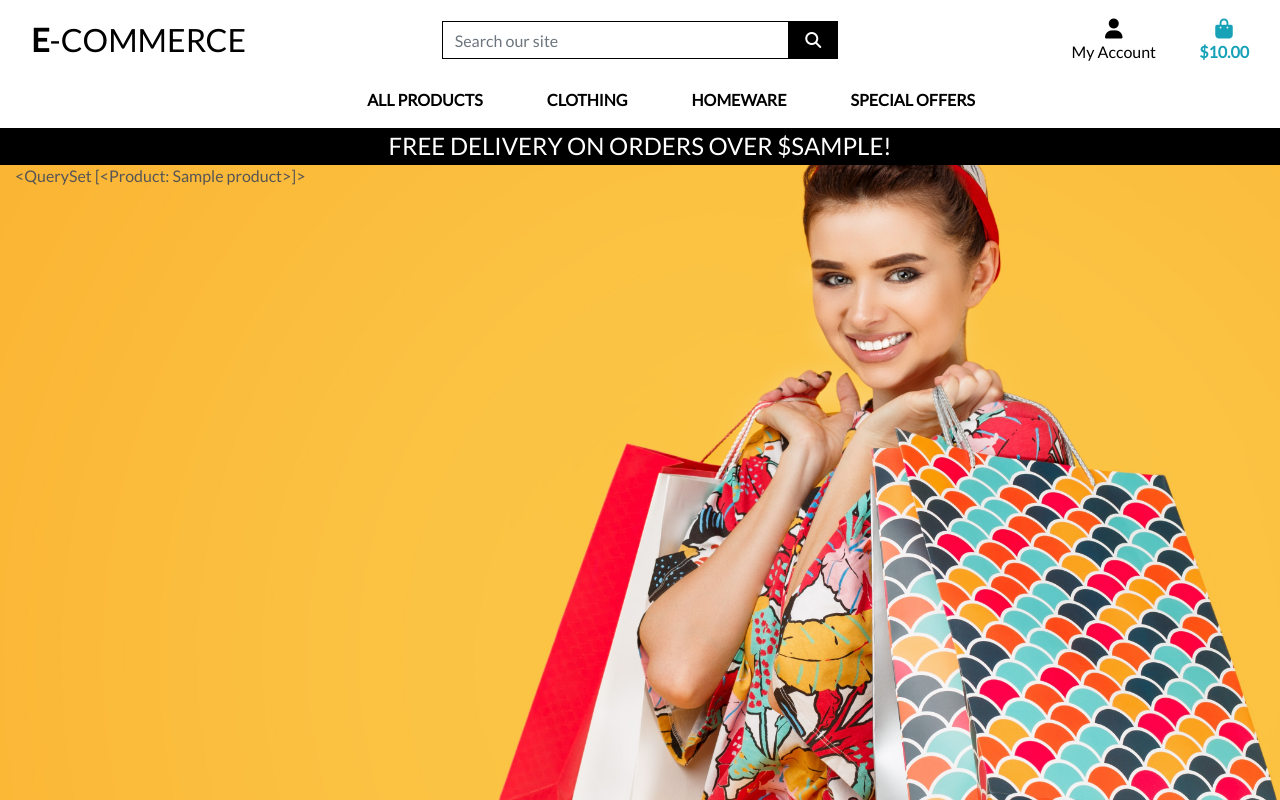
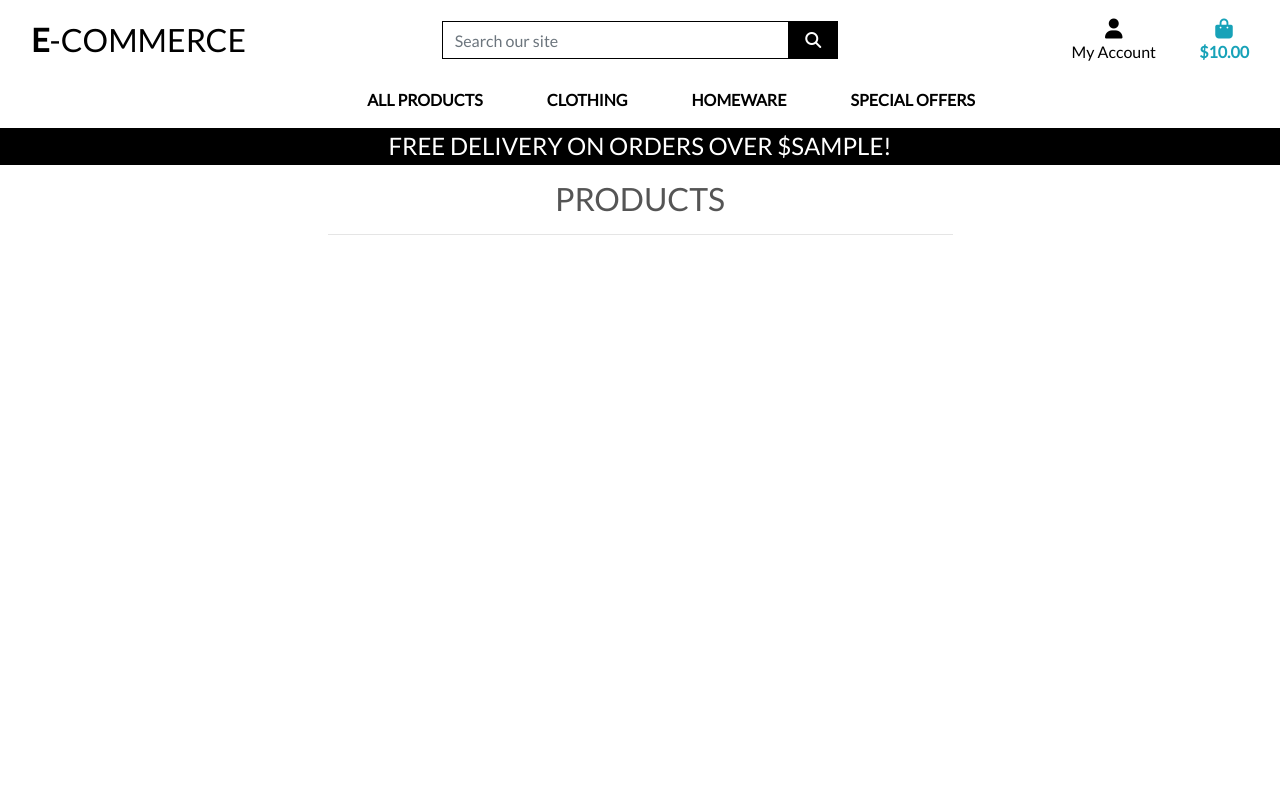
Before and after one commit to LogicAtom/ecommerce, a Django app: template products/templates/products/products.html in a window 1280 px wide. Run offline with Django 3.2, Linux system fonts and the light colour scheme; tables that the repository leaves empty hold one stand-in row (values such as "Sample post"); the template is opened without the code that fills it: values that come from a table or form of the project are taken from there, most other values are stand-ins (such as "Sample title", 1, 10 or a date in 2020); parts of the project's set-up code (start-up, migrations or seed data) failed here and were passed over; some libraries are stand-ins or nearby versions.

Commit message:
products.html, div city, too many divs..must find a non-div way

```diff
--- a/products/templates/products/products.html
+++ b/products/templates/products/products.html
@@ -11,10 +11,25 @@
 {% endblock %}
 
 {% block content %}
+<div class="overlay"></div>
 <div class="container-fluid">
     <div class="row">
-        <div class="col">
-            {{ products }}
+        <div class="col text-center mt-3">
+            <h2 class="logo-font">Products</h2>
+            <hr class="w-50 mb-1">
+        </div>
+    </div>
+    <div class="row">
+        <div class="product-container col-10 offset-1">
+            <div class="row mt-1 mb-2"></div>
+            <div class="row">
+                {% for product in products %}
+                <!-- Django for loop to iterate threw product variable -->
+                <div class="col-sm-6 col-md-6 col-lg-4 col-xl-3">
+                    <div class="card h-100 border-0"></div>
+                </div>
+                {% endfor %}
+            </div>
         </div>
     </div>
 </div>
```
